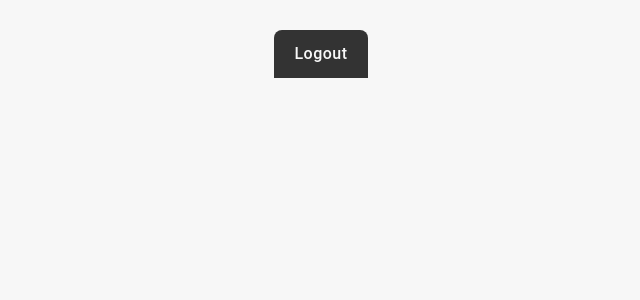
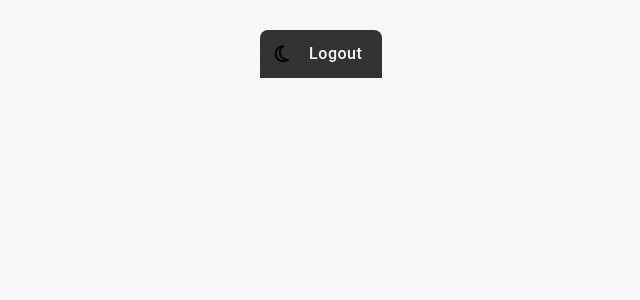
Before and after one commit to Yuviellia/Habitra, a React (Vite) app in the folder frontend/: page /users in a window 1280 px wide. Before the commit this address led to /habits. Shown: the top 300 px of the page, without its empty margins (319-959 px from the left). Built offline with nearby package versions, Linux system fonts and the light colour scheme; sample sign-in values are in the browser's storage.

Commit message:
feat(ui): add dark mode

```diff
--- a/frontend/src/App.jsx
+++ b/frontend/src/App.jsx
@@ -9,6 +9,7 @@ import RoleRoute from './components/RoleRoute';
 import LogoutButton from './components/LogoutButton';
 import { useEffect, useState } from 'react';
 import { isUser, isAdmin } from './auth';
+import ModeSwitchButton from './components/ModeSwitchButton';
 
 function AppWrapper() {
     const token = localStorage.getItem('token');
@@ -28,14 +29,13 @@ function AppWrapper() {
             <div className="container">
                 {showNav && (
                     <nav className="navbar">
-                        {/* Only show “To Do List” & “Habit Tracker” if ROLE_USER */}
-                        {isUser() && <Link to="/todo">To Do List</Link>}
-                        {isUser() && <Link to="/habits">Habit Tracker</Link>}
-
-                        {/* Only show “Users” if ROLE_ADMIN */}
-                        {isAdmin() && <Link to="/users">Users</Link>}
-
-                        <LogoutButton />
+                        <ModeSwitchButton/>
+                        <div className="nav-links">
+                            {isUser() && <Link to="/todo">To Do List</Link>}
+                            {isUser() && <Link to="/habits">Habit Tracker</Link>}
+                            {isAdmin() && <Link to="/users">Users</Link>}
+                            <LogoutButton/>
+                        </div>
                     </nav>
                 )}
 
--- /dev/null
+++ b/frontend/src/components/ModeSwitchButton.jsx
@@ -0,0 +1,39 @@
+import React, { useState, useEffect } from 'react';
+
+export default function ModeSwitchButton() {
+    const [darkMode, setDarkMode] = useState(false);
+
+    useEffect(() => {
+        const saved = localStorage.getItem('darkMode');
+        if (saved === 'true') {
+            document.documentElement.classList.add('dark-mode');
+            setDarkMode(true);
+        }
+    }, []);
+
+    const toggleMode = () => {
+        if (darkMode) {
+            document.documentElement.classList.remove('dark-mode');
+            localStorage.setItem('darkMode', 'false');
+            setDarkMode(false);
+        } else {
+            document.documentElement.classList.add('dark-mode');
+            localStorage.setItem('darkMode', 'true');
+            setDarkMode(true);
+        }
+    };
+
+    return (
+        <button
+            onClick={toggleMode}
+            aria-label="Switch color mode"
+            className="mode-switch-button"
+        >
+            {darkMode ? (
+                <i className="fa-regular fa-sun"></i>
+            ) : (
+                <i className="fa-regular fa-moon"></i>
+            )}
+        </button>
+    );
+}
--- a/frontend/src/css/login.css
+++ b/frontend/src/css/login.css
@@ -13,7 +13,7 @@ div#login, div#login *{
     padding: 0;
     box-sizing: border-box;
     font-family: Arial, sans-serif;
-    color: var(--font);
+    color: var(--grayDark);
 }
 div#login {
     background: white;
--- a/frontend/src/css/main.css
+++ b/frontend/src/css/main.css
@@ -55,7 +55,16 @@ table tr td {
     position: absolute;
     left: 10px;
 }
+.mode-switch-button{
+    background-color: var(--header);
+    border: none;
+    padding: 0 0 0 15px;
+    font-size: 1.2em;
 
+}
+.mode-switch-button:hover {
+    border: none;
+}
 
 .fa-arrows-rotate {
     position: relative;
@@ -70,6 +79,12 @@ table tr td {
 .fa-arrows-rotate:hover {
     color: var(--accentDark);
     opacity: 1;
+}
+.navbar {
+    display: flex;
+    justify-content: space-between;
+    align-items: center;
+    padding: 1rem;
 }
 
 .fa-arrows-rotate.disabled {
@@ -107,14 +122,14 @@ table tr:hover .fa-trash, .task-list li:hover .fa-trash, table tr:hover .fa-plus
 }
 
 .navbar {
-    background: var(--grayDark);
+    background: var(--header);
     padding: 12px 0;
     text-align: right;
     border-radius: 8px 8px 0 0;
     margin-bottom: 0;
 }
 .navbar a {
-    color: var(--body);
+    color: var(--headerFont);
     text-decoration: none;
     margin: 0 20px;
     font-weight: 500;
@@ -304,7 +319,7 @@ input.search:focus {
     padding: 10px;
     border: 1px solid var(--border);
     border-radius: 5px;
-    background: white;
+    background: var(--white);
     font-size: 1em;
     text-align: center;
     color: var(--grayDark);
@@ -322,7 +337,7 @@ input.search:focus {
     border: 1px solid var(--border);
     border-radius: 5px;
     background: var(--accent);
-    color: white;
+    color: var(--white);
     font-size: 1em;
     cursor: pointer;
     transition: background 0.3s ease;
@@ -364,16 +379,16 @@ input.search:focus {
     width: 100%;
     padding: 0;
     z-index: 1;
-    caret-color: black;
+    caret-color: var(--black);
 }
 
 .add-container:hover .task-input {
-    color: black;
+    color: var(--black);
 }
 
 .add-container .task-input:focus {
     outline: none;
-    color: black;
+    color: var(--black);
 }
 
 .task-input::placeholder {
--- a/frontend/src/css/variables.css
+++ b/frontend/src/css/variables.css
@@ -1,27 +1,27 @@
-:root {
-    --font: #333;
-
-    --green: #5E826B;
-    --greenLight: #D0DDD5;
-
-    --pink: #FFADBC;
-    --pinkDark: #F193A1;
-    --pinkLight: #FFF3F5;
-}
 :root {
     --grayDark: #333;
+    --header: #333;
     --accentLight: #FFC7C2;
     --accent: #ff6f61;
     --accentDark: #FF4433;
     --body: #f9f9f9;
+    --headerFont: #f9f9f9;
     --border: #ddd;
     --background: #f7f7f7;
+    --white: #fff;
+    --black: #000;
 }
-/*
-:root {
-  --grayDark: #cccccc;
-  --accent: #ff6f61;
-  --body: #060606;
-  --border: #222222;
-  --background: #080808;
-}*/
+
+.dark-mode {
+    --grayDark: #f7f7f7;
+    --header: #555;
+    --accentLight: #FF968C;
+    --accent: #ff6f61;
+    --accentDark: #FF968C;
+    --body: #333;
+    --headerFont: #f9f9f9;
+    --border: #171717;
+    --background: #222;
+    --white: #444;
+    --black: #fff;
+}
--- a/frontend/src/pages/Habits.jsx
+++ b/frontend/src/pages/Habits.jsx
@@ -2,6 +2,7 @@ import React, { useEffect, useState } from 'react';
 import Clock from '../components/Clock';
 import '../css/variables.css';
 import '../css/main.css';
+
 
 function Habits() {
     const [tags, setTags] = useState([]);
@@ -14,7 +15,6 @@ function Habits() {
 
     const getAuthToken = () => localStorage.getItem('token');
 
-    // Compute a single "isLoading" flag whenever any operation is in progress
     const isLoading =
         refreshing ||
         submitting ||
```
